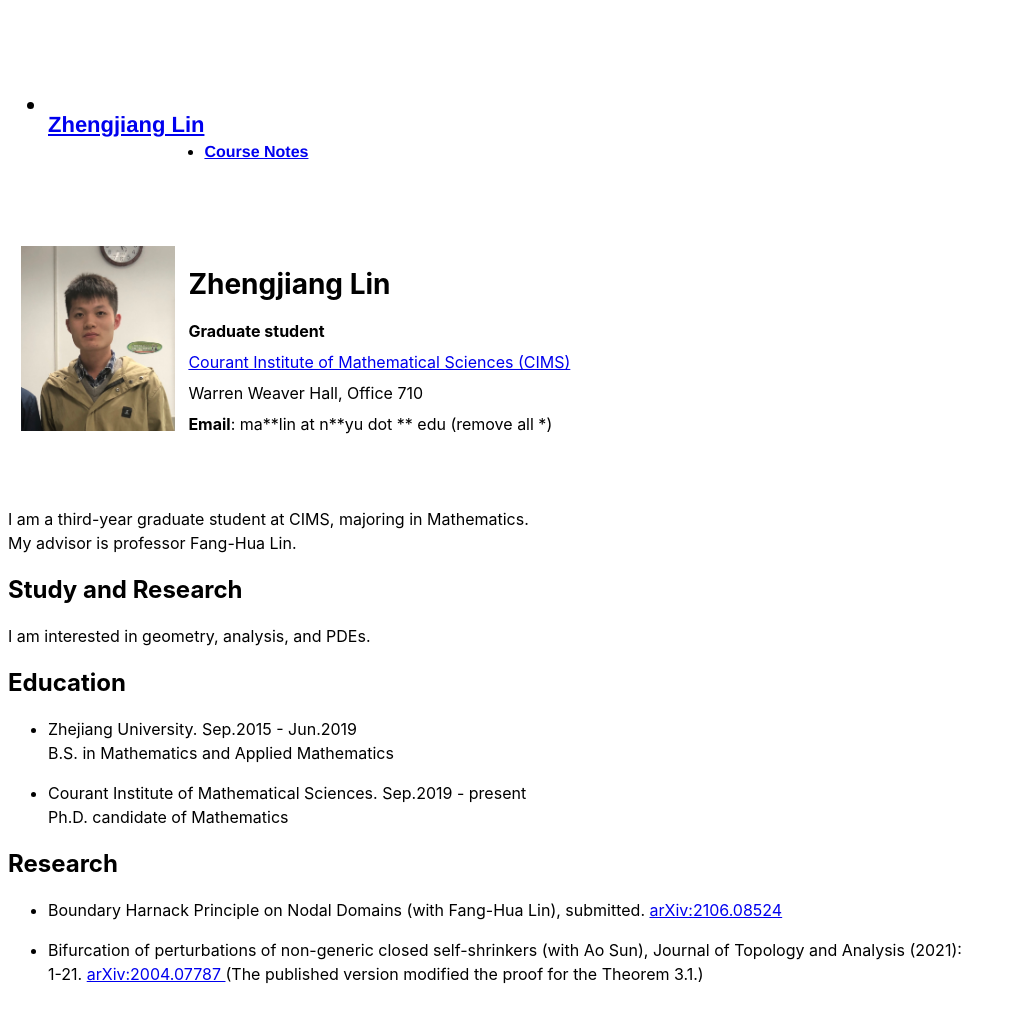
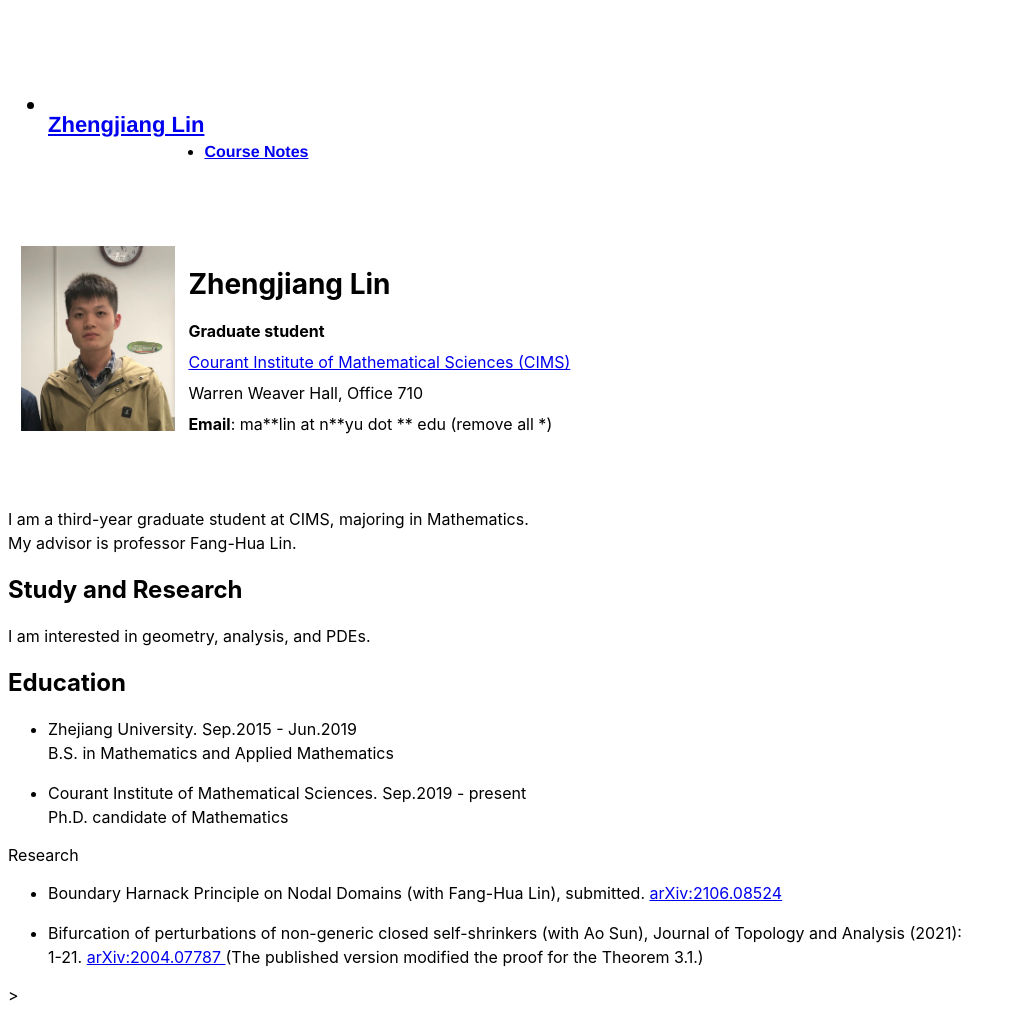
Before and after one commit to Acrescent/Acrescent.github.io, a Jekyll site: the page built from index.html, in a window 1280 px wide. Shown: the whole page, without its empty margins (0-1015 px from the left). Built offline with Jekyll 4.4.1, drawn with Linux system fonts in a browser that asks for light colours.

```diff
--- a/index.html
+++ b/index.html
@@ -47,7 +47,7 @@ I am interested in geometry, analysis, and PDEs.
     </p>
 </ul>
 
-<h2>Research</h2>
+<! <h2>Research</h2>
 <ul>
     <li>
       </p>
@@ -59,7 +59,7 @@ I am interested in geometry, analysis, and PDEs.
          (The published version modified the proof for the Theorem 3.1.)
       </p>
 </ul>
-
+>
 
 
 </div>
```
